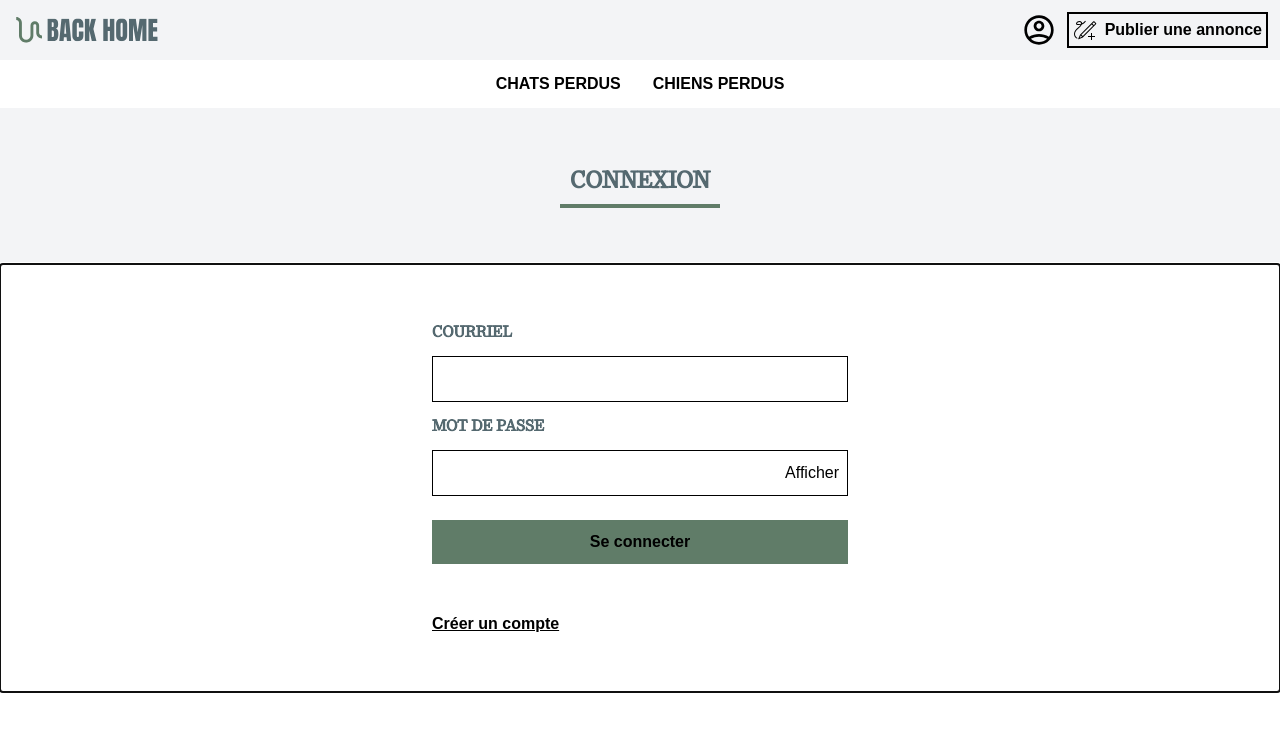
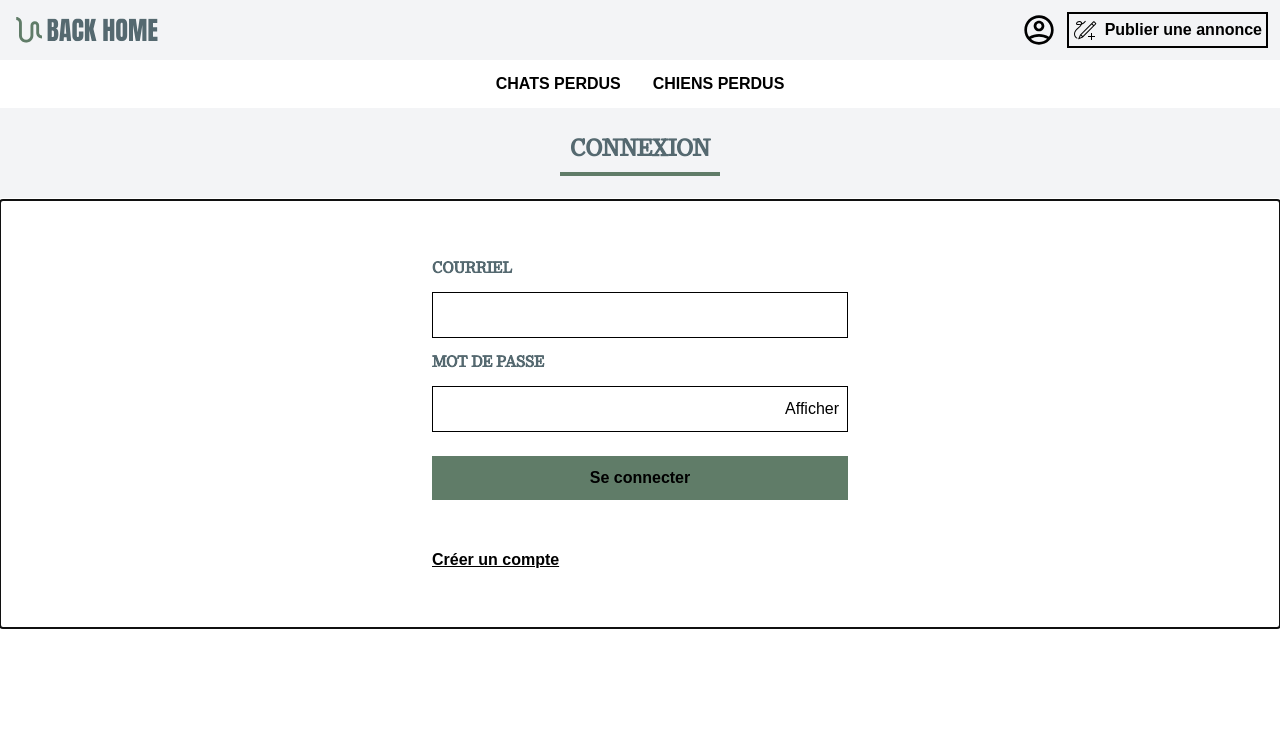
Before and after one commit to luciegst/back-home, a Vue app in the folder front/: page /account/login in a window 1280 px wide. Shown: the top 732 px of the page. Built offline with nearby package versions, Linux system fonts and the light colour scheme.

Commit message:
[start_user_login_part] add new ui banner, and css for the form

```diff
--- a/front/public/fonts/stylesheet.css
+++ b/front/public/fonts/stylesheet.css
@@ -6,4 +6,5 @@
     url('/fonts/RymanEco/RymanEco-Regular.otf') format('opentype');
   font-weight: normal;
   font-style: normal;
+  font-display: swap;
 }
--- /dev/null
+++ b/front/src/components/ui/Banner.vue
@@ -0,0 +1,25 @@
+<script setup lang="ts">
+const props = defineProps({
+  title: {
+    type: String,
+    required: true
+  },
+  dataCY: {
+    type: String,
+    default: ''
+  }
+})
+</script>
+
+<template>
+  <div class="bg-light-grey pt-6 pb-6">
+    <h1
+      class="ryman-eco font-bold text-dark-blue text-2xl text-center after:block after:w-40 after:bg-dark-green after:h-1 after:mx-auto after:mt-2 uppercase"
+      :data-cy="props.dataCY"
+    >
+      {{ props.title }}
+    </h1>
+  </div>
+</template>
+
+<style scoped></style>
--- a/front/src/views/HomeView.vue
+++ b/front/src/views/HomeView.vue
@@ -4,14 +4,14 @@ import HomeCard from '@/components/ui/HomeCard.vue'
 
 <template>
   <div>
-    <div class="bg-light-grey pt-14 pb-14">
+    <div class="bg-light-grey pt-6 pb-6">
       <h1
         class="ryman-eco font-bold text-dark-blue text-2xl text-center after:block after:w-40 after:bg-dark-green after:h-1 after:mx-auto after:mt-2"
         data-cy="homeview_main_title"
       >
         NOTRE RAISON D'ÊTRE
       </h1>
-      <p class="ryman-eco font-bold text-4xl text-center my-16" data-cy="homeview_subtitle">
+      <p class="ryman-eco font-bold text-4xl text-center my-10" data-cy="homeview_subtitle">
         RETROUVER CEUX QUI SE SONT
         <span class="relative">
           <span class="block absolute -inset-1 -skew-y-3 bg-dark-green" aria-hidden="true"></span>
--- a/front/src/views/LoginView.vue
+++ b/front/src/views/LoginView.vue
@@ -1,6 +1,7 @@
 <script setup lang="ts">
 import { ref, onMounted } from 'vue'
 import { useRouter } from 'vue-router'
+import Banner from '@/components/ui/Banner.vue'
 
 const router = useRouter()
 const loginPart = ref<HTMLInputElement | null>(null)
@@ -27,14 +28,7 @@ onMounted(() => {
 
 <template>
   <div>
-    <div class="bg-light-grey pt-14 pb-14">
-      <h1
-        class="ryman-eco font-bold text-dark-blue text-2xl text-center after:block after:w-40 after:bg-dark-green after:h-1 after:mx-auto after:mt-2"
-        data-cy="lostcatsview_main_title"
-      >
-        CONNEXION
-      </h1>
-    </div>
+    <Banner :title="'Connexion'" />
     <div ref="loginPart" tabindex="-1" class="w-full flex justify-center px-14 py-14">
       <div class="w-[26rem]">
         <form aria-label="Formulaire de connexion">
--- a/front/src/views/LostCatsView.vue
+++ b/front/src/views/LostCatsView.vue
@@ -4,6 +4,7 @@ import { fetchLostCats } from '@/services/apiPets'
 import { type LostCats } from '@/types/pets'
 import LostPetCard from '@/components/ui/LostPetCard.vue'
 import Loader from '@/components/ui/Loader.vue'
+import Banner from '@/components/ui/Banner.vue'
 
 const cats = ref<LostCats[]>([])
 const loading = ref<boolean>(false)
@@ -36,14 +37,7 @@ onMounted(() => {
       </div>
     </template>
     <template v-else>
-      <div class="bg-light-grey pt-14 pb-14">
-        <h1
-          class="ryman-eco font-bold text-dark-blue text-2xl text-center after:block after:w-40 after:bg-dark-green after:h-1 after:mx-auto after:mt-2"
-          data-cy="lostcatsview_main_title"
-        >
-          LES CHATS
-        </h1>
-      </div>
+      <Banner :title="'les chats'" :data-c-y="'lostcatsview_main_title'" />
       <div
         v-if="cats.length"
         class="pt-14 pb-14 grid md:grid-cols-grid-auto-fit justify-center gap-6"
--- a/front/src/views/RegisterView.vue
+++ b/front/src/views/RegisterView.vue
@@ -1,5 +1,7 @@
 <script setup lang="ts">
 import { ref, computed } from 'vue'
+import Banner from '@/components/ui/Banner.vue'
+
 const passwordType = ref<string>('password')
 const password = ref<string>('')
 const email = ref<string>('')
@@ -82,14 +84,7 @@ const checkPassword = () => {
 </script>
 <template>
   <div>
-    <div class="bg-light-grey pt-14 pb-14">
-      <h1
-        class="ryman-eco font-bold text-dark-blue text-2xl text-center after:block after:w-40 after:bg-dark-green after:h-1 after:mx-auto after:mt-2"
-        data-cy="lostcatsview_main_title"
-      >
-        INSCRIPTION
-      </h1>
-    </div>
+    <Banner :title="'inscription'" />
     <div ref="loginPart" tabindex="-1" class="w-full flex justify-center px-14 py-14">
       <div class="w-[26rem]">
         <form aria-label="Formulaire d'inscription">
@@ -103,6 +98,7 @@ const checkPassword = () => {
               <input
                 v-model="email"
                 class="border border-1 px-2 py-2.5 w-full"
+                :class="{ error: hasEmailError }"
                 type="text"
                 id="email"
                 aria-required="true"
@@ -139,7 +135,7 @@ const checkPassword = () => {
             </div>
             <label class="ryman-eco text-dark-blue font-bold" for="password"> MOT DE PASSE </label>
             <div>
-              <div class="border border-1 px-2 py-2.5 flex">
+              <div class="border border-1 px-2 py-2.5 flex" :class="{ error: hasPasswordError }">
                 <input
                   v-model="password"
                   class="w-full"
@@ -187,6 +183,9 @@ const checkPassword = () => {
 .valid {
   color: theme('colors.dark-green');
 }
+.error {
+  border: 2px solid theme('colors.red');
+}
 .disabled {
   background-color: theme('colors.light-grey');
 }
```
